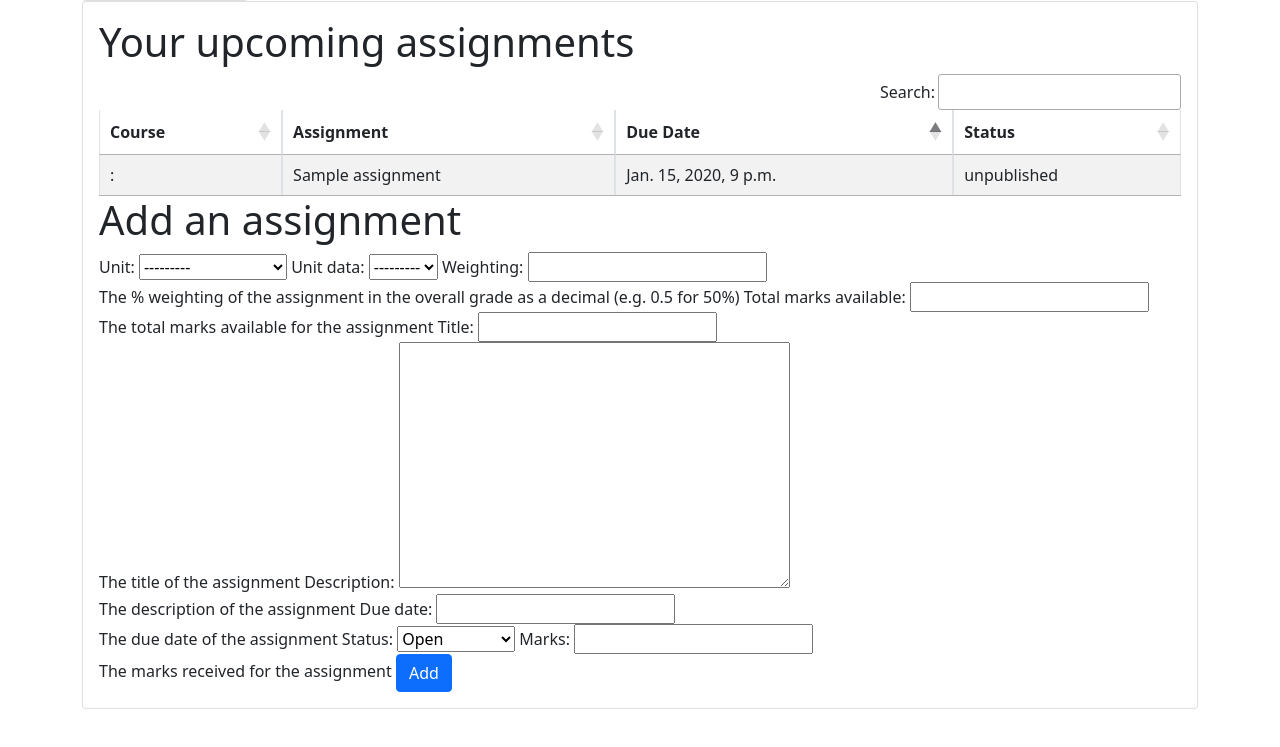
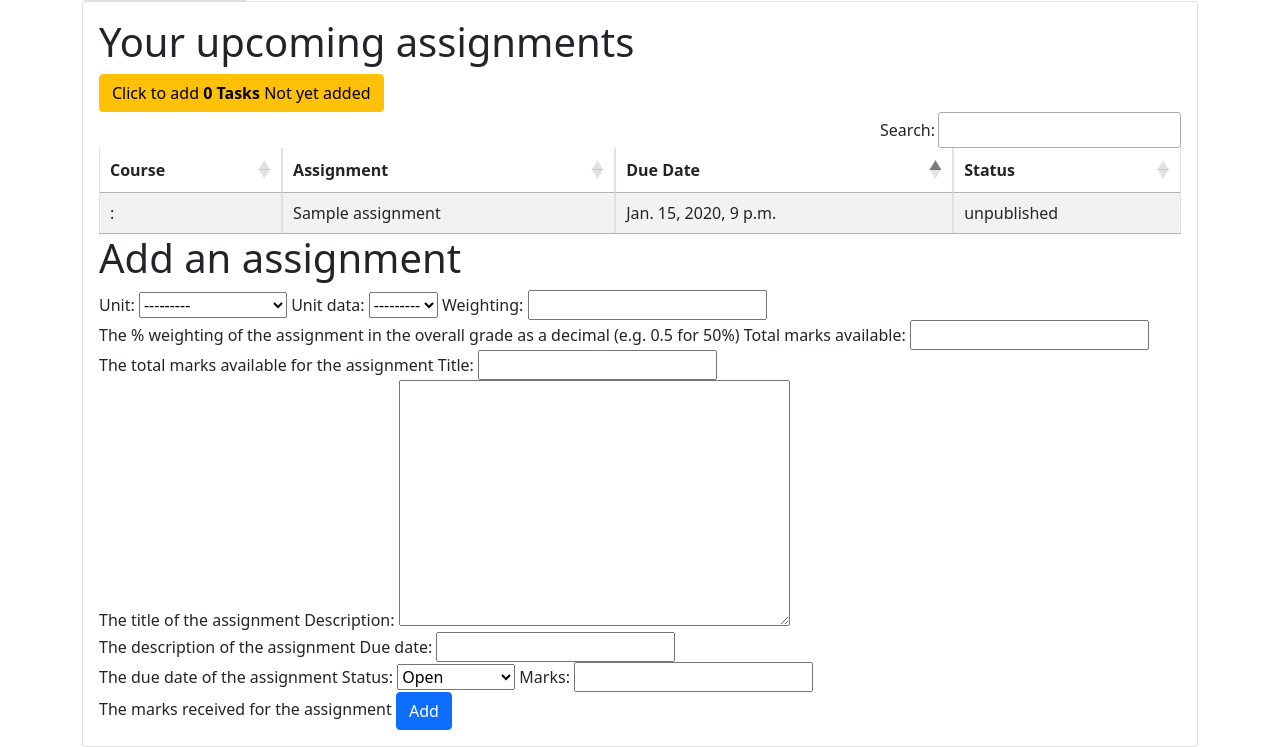
Before and after one commit to illegalbyte/uniplan, a Django app: page /assignments/ in a window 1280 px wide. Shown: the part 577-1324 px from the top of the page. Before the commit the page ends 1286 px from the top, so only its background shows below. Run offline with Django 4.2, Linux system fonts and the light colour scheme; a user stored in the database is signed in; tables that the repository leaves empty hold one stand-in row (values such as "Sample post"); data that the repository does not hold is empty; some libraries are stand-ins or nearby versions.

```diff
--- a/app_uniplan/templates/app_uniplan/assignments.html
+++ b/app_uniplan/templates/app_uniplan/assignments.html
@@ -4,6 +4,10 @@
 {% block content %}
 
 <h1>Your upcoming assignments</h1>
+
+<button href="{% url add_all_missing_assignments %}"class="btn btn-warning">Click to add <b>{{total_assignments_count}} Tasks</b> Not yet added</button>
+
+
 <table id="assignments" class="table table-striped table-bordered">
 	<thead>
 		<tr>
--- a/app_uniplan/urls.py
+++ b/app_uniplan/urls.py
@@ -10,6 +10,7 @@ urlpatterns = [
 	path('units/', views.create_units, name='units'),
 	path('units/<str:pk>/', views.unit_detail, name='unit_detail'),
 	path('assignments/', views.assignments, name='assignments'),
+	path('assignments/addallmissing', views.add_all_missing_assignments, name='add_all_missing_assignments'),
 	path('enrollment/', views.enrollment, name='enrollment'),
 	path('scrape/', views.batch_add_units, name='scrape'),
 	path('sequences/', views.sequences, name='sequences'),
--- a/app_uniplan/views.py
+++ b/app_uniplan/views.py
@@ -1,3 +1,4 @@
+from pprint import pprint
 from django.http import QueryDict
 from django.shortcuts import render, redirect
 from django.contrib.auth import authenticate, login
@@ -16,9 +17,11 @@ from rest_framework.response import Response
 from rest_framework.decorators import api_view
 from .serializers import EnrollmentsSerializer
 
+'''
+API VIEWS
+'''
+@api_view(['GET', 'POST'])
 # TODO: secure via authentication!!!
-
-@api_view(['GET', 'POST'])
 def enrollment_get_api(request):
 	if request.method == 'GET':
 		enrollments = Enrollments.objects.filter(user=request.user)
@@ -47,7 +50,9 @@ def enrollment_delete_api(request, pk):
 			enrollment.delete()
 			return redirect('units')
 
-# PAGE VIEWS
+'''
+PAGE VIEWS
+'''
 def index(request):
 	return render(request, 'app_uniplan/index.html')
 
@@ -116,12 +121,33 @@ def unit_detail(request, pk):
 
 @login_required
 def assignments(request):
+
+	current_semester = Semester.objects.get(is_active=True)
+	users_current_semester_enrollments = Enrollments.objects.filter(user=request.user, semester=current_semester).values('unit')
+	# find all Assignment objects created by user and unit is in users_current_semester_enrollments
+	assignments = Assignment.objects.filter(created_by=request.user, unit__in=users_current_semester_enrollments)
+
+	# get all UnitData objects for the units the user is enrolled in
+	assignment_jsons = UnitData.objects.filter(unit__in=users_current_semester_enrollments).values('assignments_json')
+
+	total_assignments_count = 0
+	for unit_data_obj in assignment_jsons.all():
+		# unit
+		units_tasks = json.loads(unit_data_obj['assignments_json'])
+		total_assignments_count += len(units_tasks)
+
+	print(total_assignments_count)
+
+
 	add_assignment_form = CreateAssignmentForm
 	user = request.user
-	assignments = Assignment.objects.filter(created_by=user)
-	context = {'assignments': assignments, 'form': add_assignment_form}
+	# assignments = Assignment.objects.filter(created_by=user)
+	context = {'assignments': assignments, 'form': add_assignment_form, 'total_assignments_count': total_assignments_count}
 	return render(request, 'app_uniplan/assignments.html', context)
 
+@login_required
+def add_all_missing_assignments(request):
+	return redirect('assignments')
 
 @login_required
 def enrollment(request):
@@ -209,7 +235,7 @@ def batch_add_units(request):
 
 @login_required
 def sequences(request):
-	# BUG: IN ORDER FOR THESE TO WORK, THE UNITS MUST ALREADY EXIST IN THE DATABASE WHICH OCCURS ONLY THROUGH THE SCRAPE_DEAKIN VIEW CURRENTLY
+	# BUG: IN ORDER FOR ASSIGNING UNITS TO SEQUENCES TO WORK, THE UNITS MUST ALREADY EXIST IN THE DATABASE WHICH OCCURS ONLY THROUGH THE SCRAPE_DEAKIN VIEW CURRENTLY
 
 	if request.method == 'POST':
 		sequence_url_form = ScrapeSequencesForm(request.POST)
```
